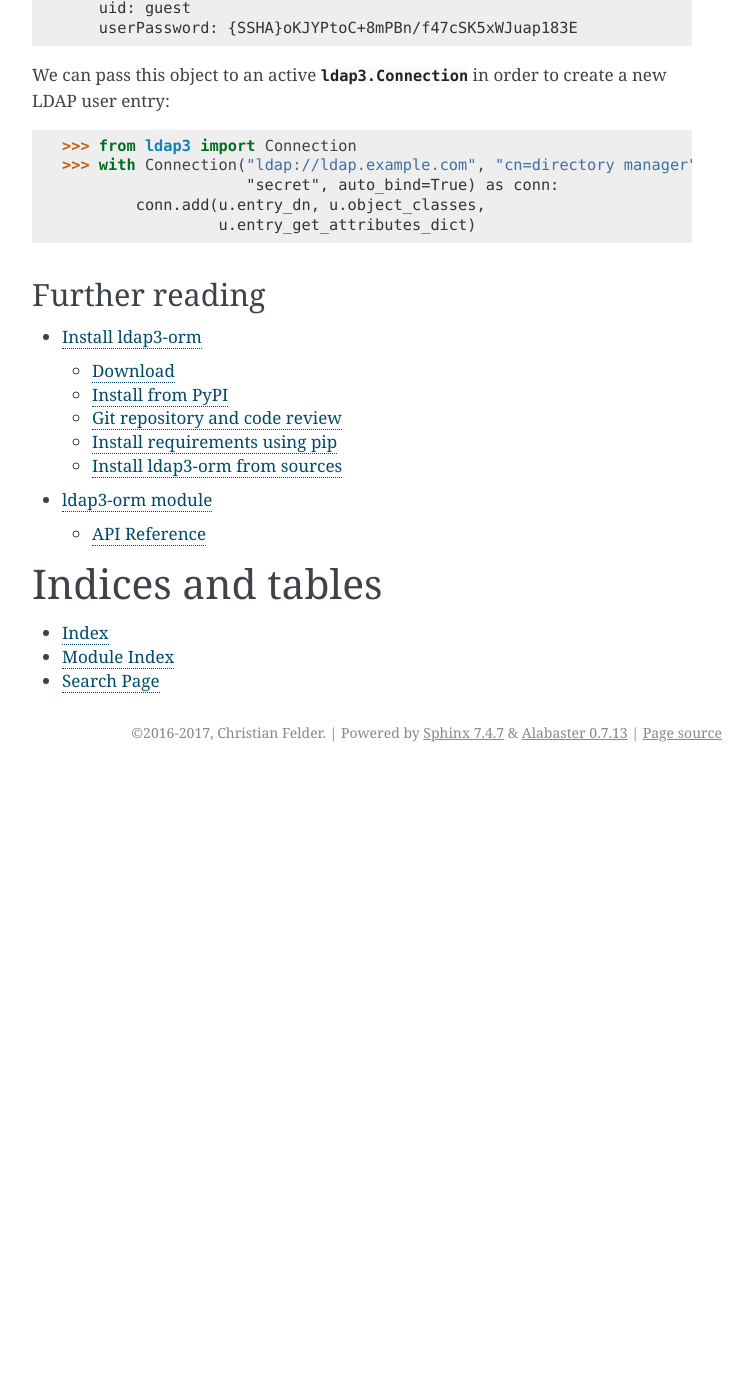
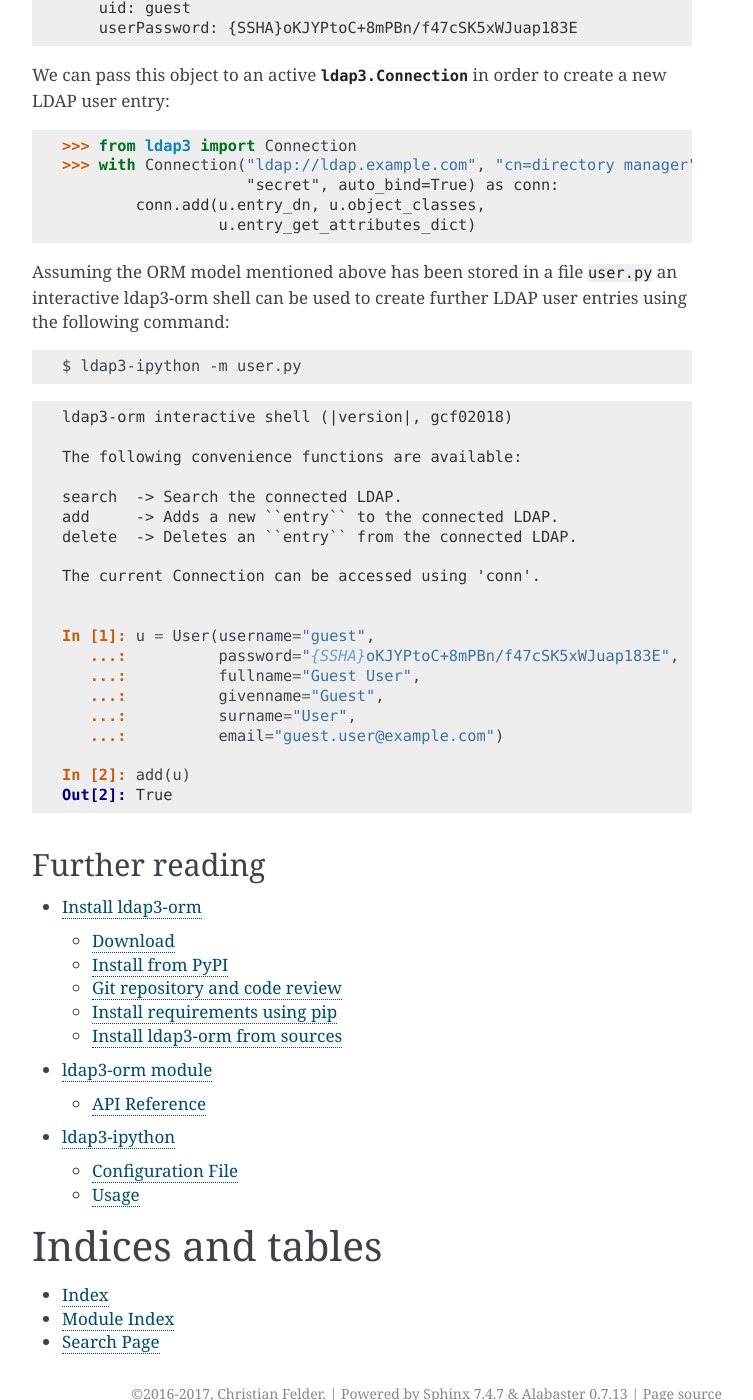
Before and after one commit to cfelder/ldap3-orm, a Sphinx documentation site: the page built from doc/index.rst, in a window 1280 px wide and 1400 px high, scrolled down 1127 px. Shown: the whole window, without its empty margins (388-1141 px from the left). Built offline with Sphinx 7.4.7, drawn with Linux system fonts in a browser that asks for light colours; the version number could not be read and is left out; before the commit the page ends 1899 px from its top, so only the background shows below that.

Commit message:
Add documentation for ldap3-ipython.
Change-Id: Iebef98297a297172c1c37ab392175028dd14ff18
Reviewed-on: https://code.bsm-felder.de/review/228
Reviewed-by: Christian Felder <webmaster@bsm-felder.de>

```diff
--- a/doc/conf.py
+++ b/doc/conf.py
@@ -37,6 +37,8 @@ extensions = [
     'sphinx.ext.autodoc',
     'sphinx.ext.intersphinx',
     'sphinx.ext.viewcode',
+    'sphinxarg.ext',
+    'IPython.sphinxext.ipython_console_highlighting',
 ]
 
 # Add any paths that contain templates here, relative to this directory.
--- /dev/null
+++ b/doc/examples/user.py
@@ -0,0 +1,14 @@
+from ldap3_orm import EntryBase, AttrDef
+
+
+class User(EntryBase):
+    dn = "uid={uid},{base_dn}"
+    base_dn = "ou=People,dc=example,dc=com"
+    object_classes = ["top", "inetUser", "inetOrgPerson"]
+
+    username = AttrDef("uid")
+    password = AttrDef("userPassword")
+    fullname = AttrDef("cn")
+    givenname = AttrDef("givenName")
+    surname = AttrDef("sn")
+    email = AttrDef("mail")
--- a/doc/examples/user.rst
+++ b/doc/examples/user.rst
@@ -1,22 +1,9 @@
 User model example
 ------------------
 
-The following code creates a simple ORM model for a LDAP user entry::
+The following code creates a simple ORM model for a LDAP user entry:
 
-   from ldap3_orm import EntryBase, AttrDef
-
-
-   class User(EntryBase):
-       dn = "uid={uid},{base_dn}"
-       base_dn = "ou=People,dc=example,dc=com"
-       object_classes = ["top", "inetUser", "inetOrgPerson"]
-
-       username = AttrDef("uid")
-       password = AttrDef("userPassword")
-       fullname = AttrDef("cn")
-       givenname = AttrDef("givenName")
-       surname = AttrDef("sn")
-       email = AttrDef("mail")
+.. literalinclude:: examples/user.py
 
 A User object can be instantiated using *keyword arguments* for each class
 attribute of type :py:class:`~ldap3.abstract.attrDef.AttrDef`::
@@ -45,3 +32,32 @@ in order to create a new LDAP user entry::
                        "secret", auto_bind=True) as conn:
            conn.add(u.entry_dn, u.object_classes,
                     u.entry_get_attributes_dict)
+
+Assuming the ORM model mentioned above has been stored in a file ``user.py`` an
+interactive ldap3-orm shell can be used to create further LDAP user entries
+using the following command::
+
+   $ ldap3-ipython -m user.py
+
+.. code-block:: ipython
+
+   ldap3-orm interactive shell (|version|, gcf02018)
+
+   The following convenience functions are available:
+
+   search  -> Search the connected LDAP.
+   add     -> Adds a new ``entry`` to the connected LDAP.
+   delete  -> Deletes an ``entry`` from the connected LDAP.
+
+   The current Connection can be accessed using 'conn'.
+
+
+   In [1]: u = User(username="guest",
+      ...:          password="{SSHA}oKJYPtoC+8mPBn/f47cSK5xWJuap183E",
+      ...:          fullname="Guest User",
+      ...:          givenname="Guest",
+      ...:          surname="User",
+      ...:          email="guest.user@example.com")
+
+   In [2]: add(u)
+   Out[2]: True
--- a/doc/index.rst
+++ b/doc/index.rst
@@ -27,6 +27,7 @@ Further reading
 
    install
    classes/entry
+   ipython
 
 Indices and tables
 ==================
--- a/requirements-doc.txt
+++ b/requirements-doc.txt
@@ -1 +1,3 @@
 Sphinx>=1.3.1
+sphinx-argparse>=0.2.2
+ipython
```
Also changed, not shown: doc/ipython.rst (added, +189 -0 lines), 1 other file.
